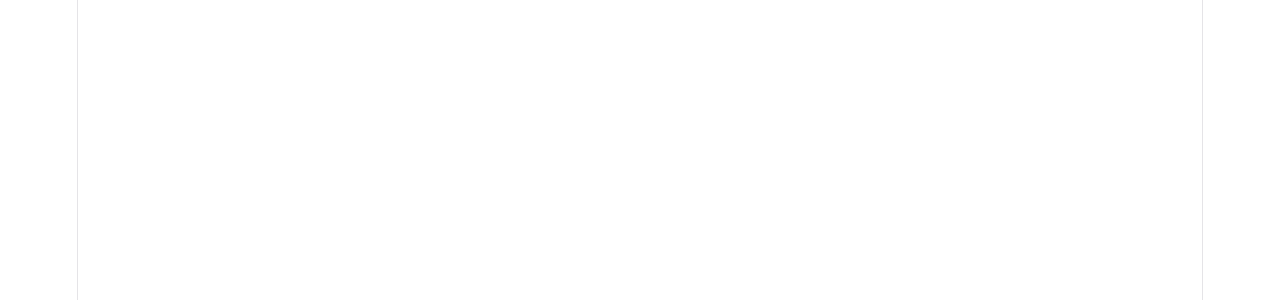
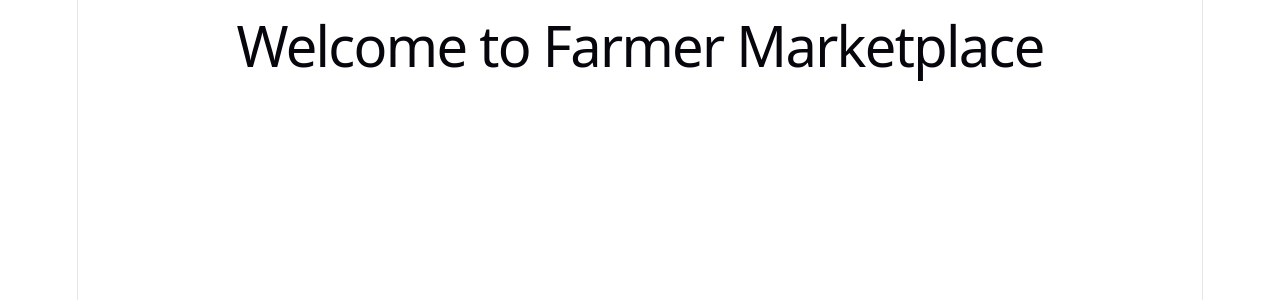
Before and after one commit to CDAC-ProjectD6/farmer-marketplace, a React app in the folder frontend/: page / in a window 1280 px wide. Shown: the top 300 px of the page. Built offline with nearby package versions, Linux system fonts and the light colour scheme; the HTML template or start-up script is replaced by a standard one.

Commit message:
feat: create frontend project structure

```diff
--- a/frontend/src/App.jsx
+++ b/frontend/src/App.jsx
@@ -6,7 +6,7 @@
 
   return (
     <>
-
+      <h1>Welcome to Farmer Marketplace</h1>
     </>
   )
 }
```
